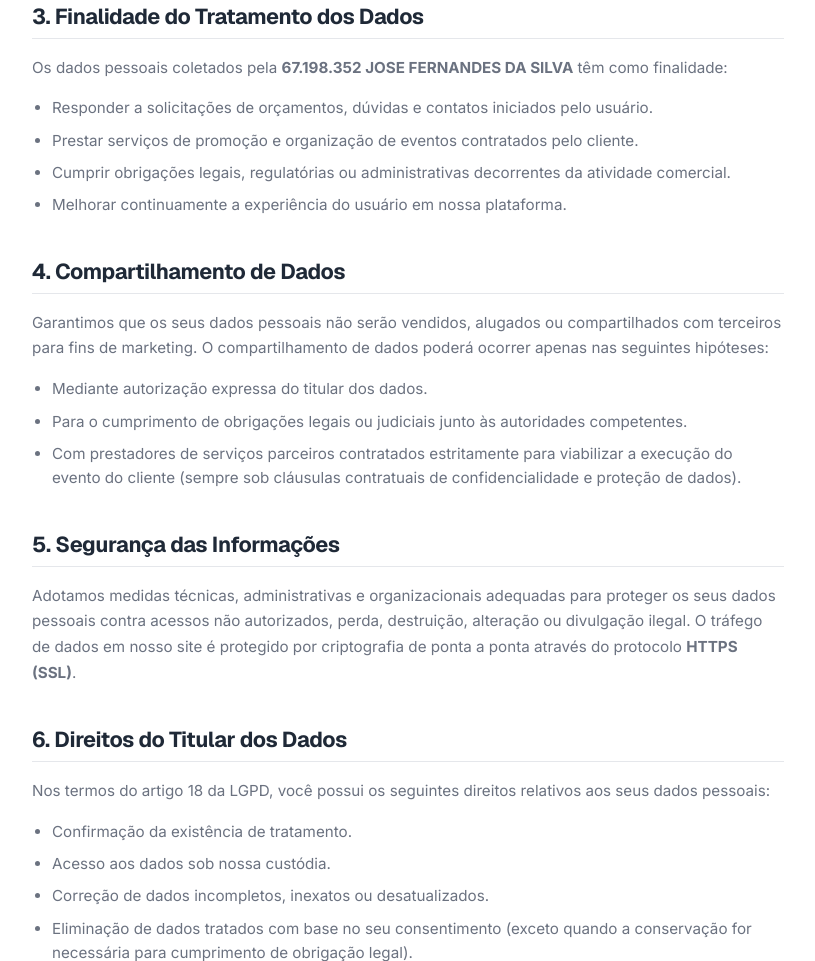
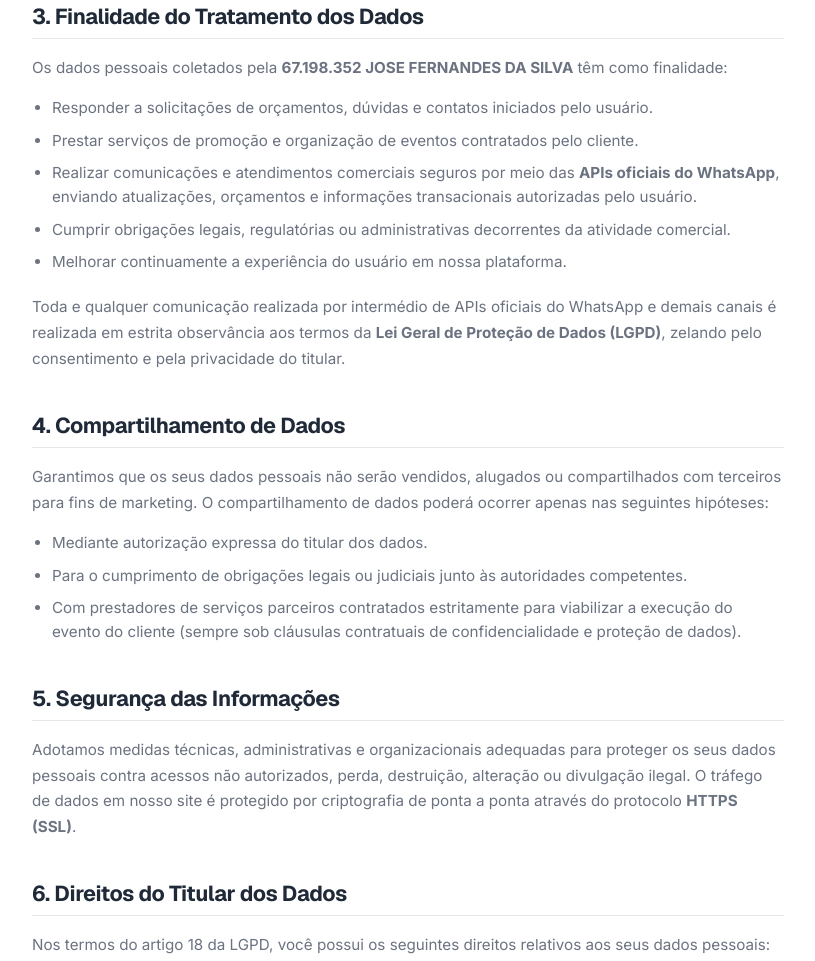
Before and after one commit to VitoHenrique/rota-do-sucesso-eventos, a plain HTML site: page privacy.html in a window 1280 px wide. Shown: the part 884-1845 px from the top of the page, without its empty margins (232-1047 px from the left). Drawn offline with nearby package versions, Linux system fonts and the light colour scheme.

Commit message:
Update privacy and terms to include LGPD compliance and official WhatsApp API usage

```diff
--- a/privacy.html
+++ b/privacy.html
@@ -64,9 +64,11 @@
                 <ul>
                     <li>Responder a solicitações de orçamentos, dúvidas e contatos iniciados pelo usuário.</li>
                     <li>Prestar serviços de promoção e organização de eventos contratados pelo cliente.</li>
+                    <li>Realizar comunicações e atendimentos comerciais seguros por meio das <strong>APIs oficiais do WhatsApp</strong>, enviando atualizações, orçamentos e informações transacionais autorizadas pelo usuário.</li>
                     <li>Cumprir obrigações legais, regulatórias ou administrativas decorrentes da atividade comercial.</li>
                     <li>Melhorar continuamente a experiência do usuário em nossa plataforma.</li>
                 </ul>
+                <p>Toda e qualquer comunicação realizada por intermédio de APIs oficiais do WhatsApp e demais canais é realizada em estrita observância aos termos da <strong>Lei Geral de Proteção de Dados (LGPD)</strong>, zelando pelo consentimento e pela privacidade do titular.</p>
             </section>
 
             <section class="legal-section">
```
Also changed, not shown: terms.html (+1 -0 lines).
